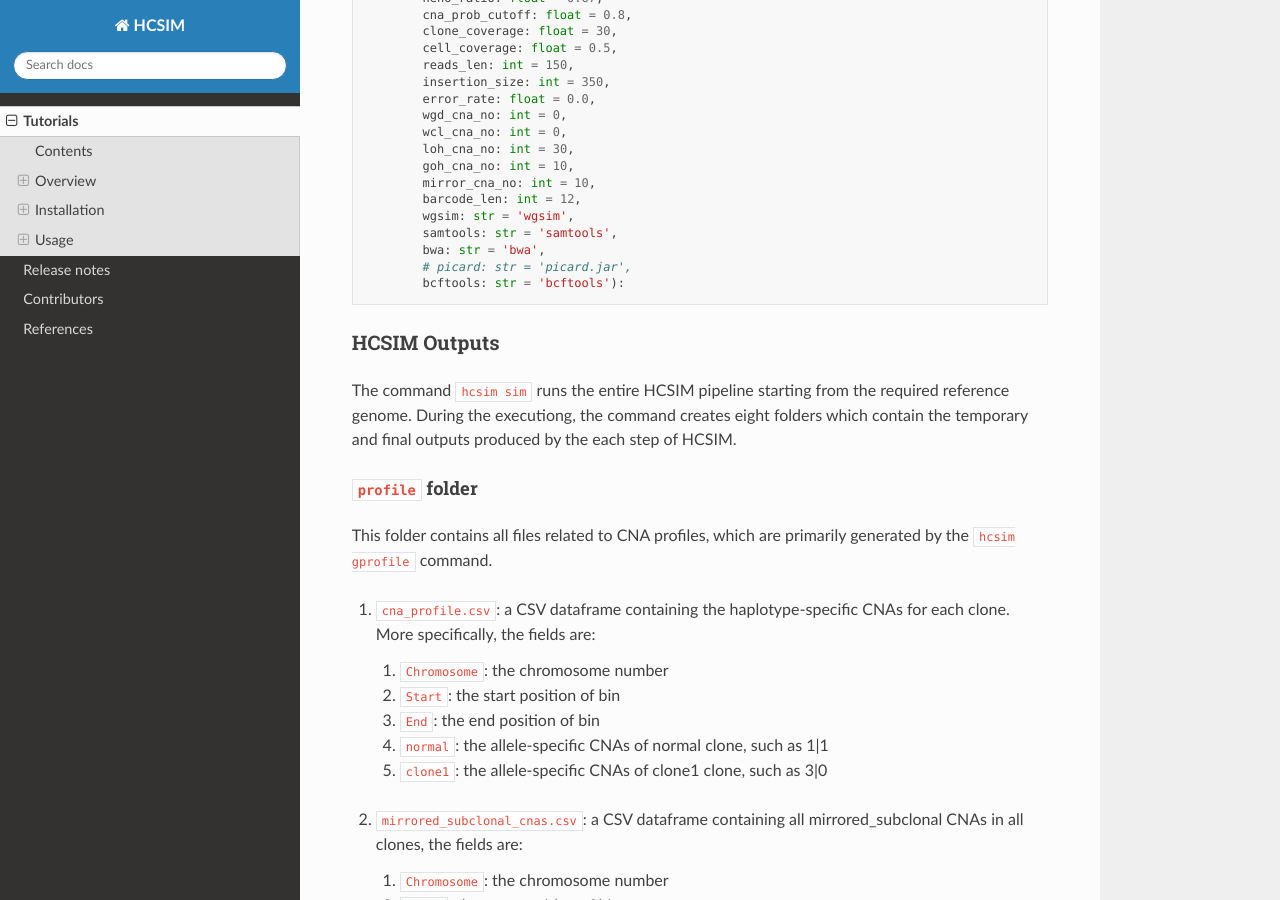
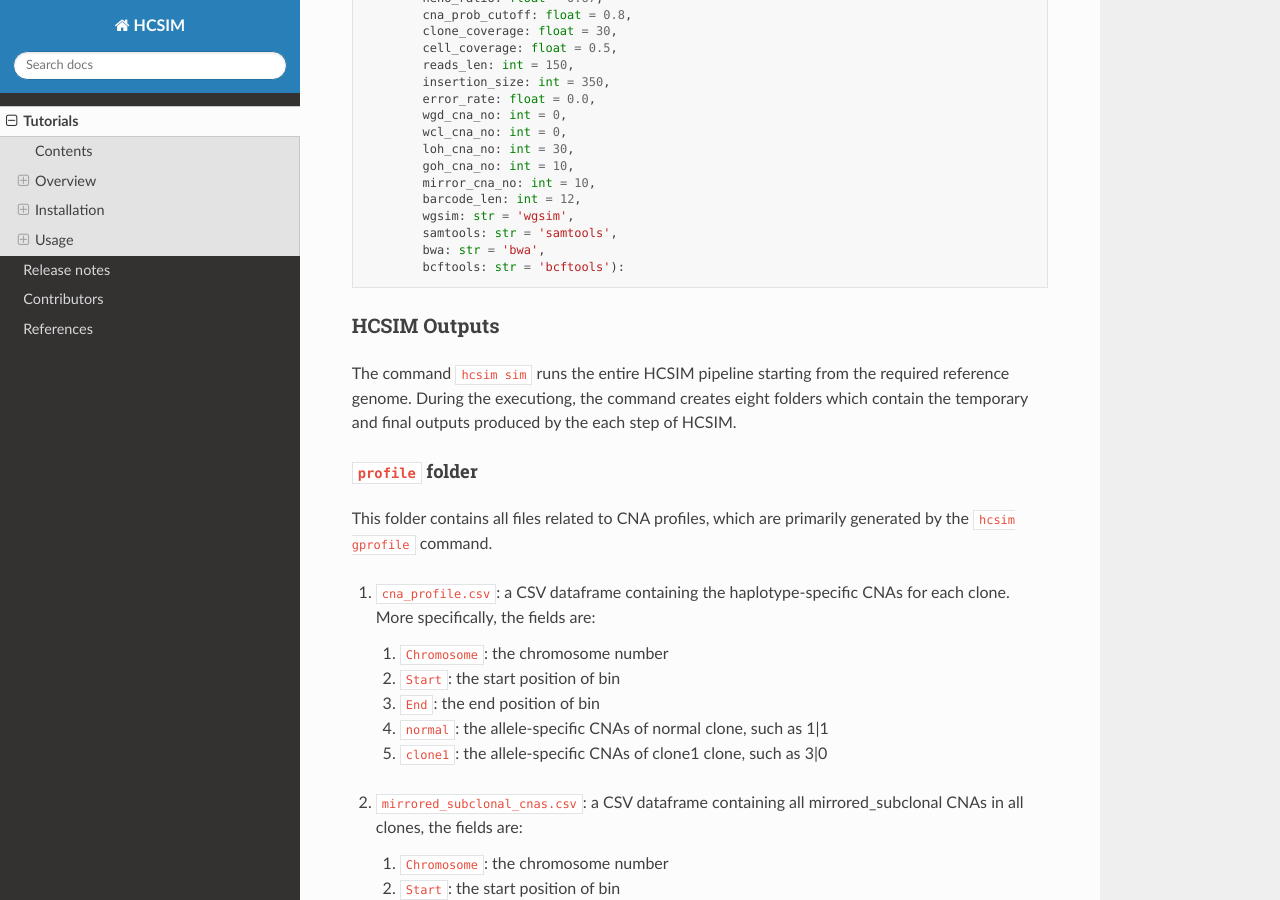
Before and after one commit to xikanfeng2/HCSIM, a Sphinx documentation site: the page built from docs/tutorials.md, in a window 1280 px wide and 900 px high, scrolled down 6439 px. Built offline with Sphinx 7.4.7 and the Read the Docs theme 3.1.0, drawn with Linux system fonts in a browser that asks for light colours.

Commit message:
update doc

````diff
--- a/docs/tutorials.md
+++ b/docs/tutorials.md
@@ -109,7 +109,6 @@
 | [wgsim](https://github.com/lh3/wgsim) | 0.3.2 | Wgsim is a small tool for simulating sequence reads from a reference genome. |
 | [SAMtools and BCFtools](http://www.htslib.org/doc/)  | 1.3.1 | Suite of programs for interacting with high-throughput sequencing data. |
 | [bwa](http://bio-bwa.sourceforge.net/)  | 0.7.17-r1188 | Alignment of DNA sequencing reads. |
-<!-- | [Picard Tools](https://broadinstitute.github.io/picard/)  | 2.27.5 | Picard is a set of command line tools for manipulating high-throughput sequencing (HTS) data and formats such as SAM/BAM/CRAM and VCF. | -->
 
 <a name="usage"></a>
 ## Usage
@@ -231,7 +230,6 @@
         wgsim: str = 'wgsim',
         samtools: str = 'samtools',
         bwa: str = 'bwa',
-        # picard: str = 'picard.jar',
         bcftools: str = 'bcftools'):
 ```
 
@@ -319,7 +317,6 @@
 2. `samtools_log.txt`: the log information generated by samtools.
 3. `bwa_log.txt`: the log information generated by bwa.
 4. `wgsim_log.txt`: the log information generated by wgsim.
-<!-- 5. `picard_log.txt`: the log information generated by picard tools. -->
 5. `barcode_bam_log.txt`: the log information generated by `hcsim bcbam` command.
 
 ### `tmp` folder
````
